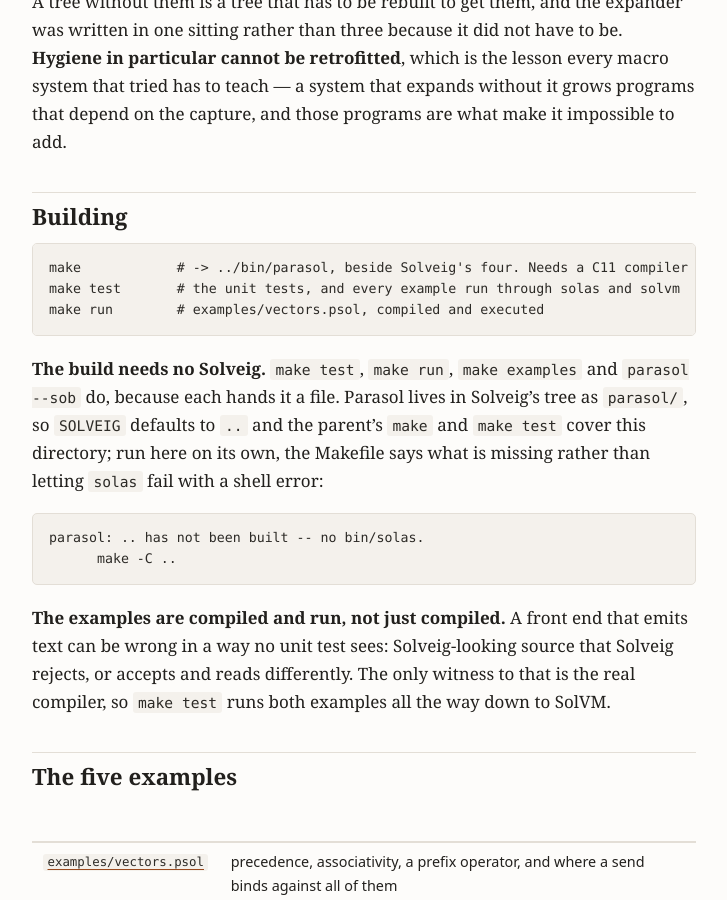
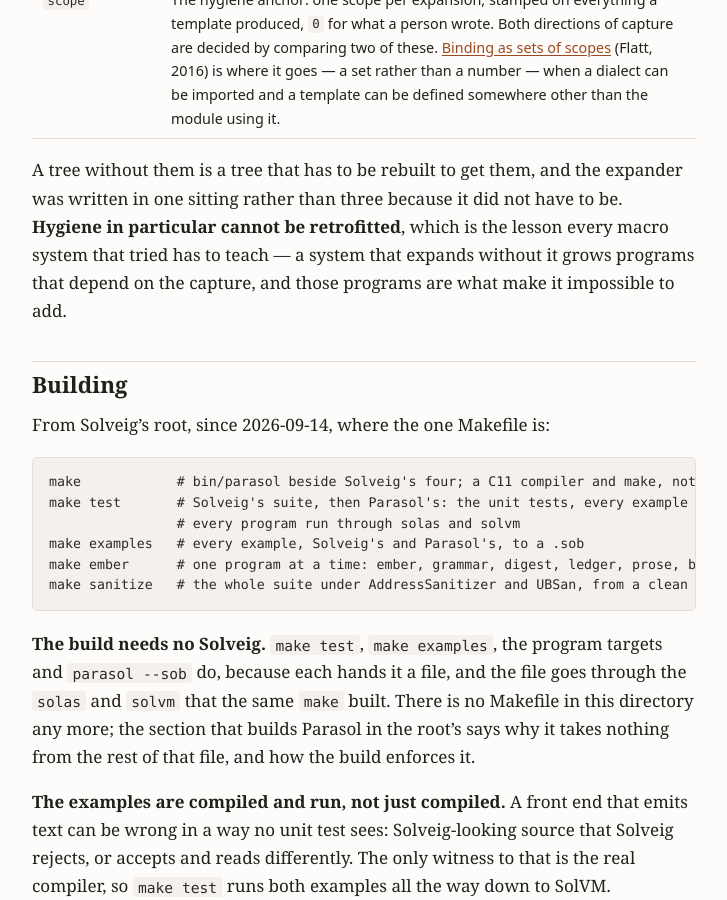
Before and after one commit to hansolovkarlsson/Solveig, a Jekyll site: the page built from parasol/README.md, in a window 1280 px wide and 900 px high, scrolled down 15223 px. Shown: the whole window, without its empty margins (276-1003 px from the left). Built offline with Jekyll 4.4.1, drawn with Linux system fonts in a browser that asks for light colours; our own code applies the rules of GitHub Pages for plain Markdown files; some of the changed text lies outside the part shown.

Commit message:
One Makefile: Parasol's rules become a section of the root's
Step 2 of the plan in parasol/docs/ROADMAP.md. parasol/Makefile is gone;
its rules sit in the root Makefile with paths prefixed parasol/ and objects
under build/parasol/. `make` builds five binaries, `make test` runs
Parasol's suite in the same recipe after the C tests, `make install` puts
bin/parasol beside the four and the dialects beside the library. check,
SOLVEIG=, run and Parasol's dist go; sanitize and examples come to the
root for the whole tree; ember, grammar, digest, ledger, prose, basic and
bignum are root targets.

The claim the separate file kept, that Parasol's build takes nothing from
Solveig, is kept by the build now: a Parasol object is compiled with
Parasol's include path and no other (a probe including solum/common.h was
seen to fail), bin/parasol links libparasol.a only, and test runs nm -g
over the binary and refuses a sol_ export (seen to match bin/solas). The
section sits above the generic object rule because macOS's GNU make 3.81
takes the first matching pattern rule, which the first build found out.

The root README's pipeline line said `proto`; it says `parasol` now, and
seven programs where it said six.

Co-Authored-By: Claude Opus 5 <noreply@anthropic.com>
Claude-Session: https://claude.ai/code/session_01MWUrWnZNP3zquCP4ZTE8tu

````diff
--- a/parasol/README.md
+++ b/parasol/README.md
@@ -82,7 +82,14 @@ then have proved only that Solveig's author can write a front end for Solveig.
 
 So the build takes nothing from Solveig at all. No header, no archive, no symbol.
 Parasol emits text; `solas` reads text. **The coupling is a file format and a
-command line, and it is the same surface anybody else would have.**
+command line, and it is the same surface anybody else would have.** Since
+2026-09-14 the rules that build Parasol live in Solveig's own Makefile, in a
+section of their own, and the claim is kept by the build rather than by a
+separate file: every Parasol object is compiled with Parasol's include path
+and no other, so a `#include "solum/..."` fails to compile; `bin/parasol` is
+linked against `libparasol.a` and nothing else, so a `sol_*` reference fails
+to link; and `make test` reads the binary's symbol table and refuses one that
+exports any.
 
 ## What Parasol is allowed to know about Solveig
 
@@ -610,22 +617,23 @@ impossible to add.
 
 ## Building
 
+From Solveig's root, since 2026-09-14, where the one Makefile is:
+
 ```sh
-make            # -> ../bin/parasol, beside Solveig's four. Needs a C11 compiler and make, and nothing else.
-make test       # the unit tests, and every example run through solas and solvm
-make run        # examples/vectors.psol, compiled and executed
+make            # bin/parasol beside Solveig's four; a C11 compiler and make, nothing else
+make test       # Solveig's suite, then Parasol's: the unit tests, every example and
+                # every program run through solas and solvm
+make examples   # every example, Solveig's and Parasol's, to a .sob
+make ember      # one program at a time: ember, grammar, digest, ledger, prose, basic, bignum
+make sanitize   # the whole suite under AddressSanitizer and UBSan, from a clean build
 ```
 
-**The build needs no Solveig.** `make test`, `make run`, `make examples` and
-`parasol --sob` do, because each hands it a file. Parasol lives in Solveig's
-tree as `parasol/`, so `SOLVEIG` defaults to `..` and the parent's `make` and
-`make test` cover this directory; run here on its own, the Makefile says what is missing rather than
-letting `solas` fail with a shell error:
-
-```
-parasol: .. has not been built -- no bin/solas.
-      make -C ..
-```
+**The build needs no Solveig.** `make test`, `make examples`, the program
+targets and `parasol --sob` do, because each hands it a file, and the file
+goes through the `solas` and `solvm` that the same `make` built. There is no
+Makefile in this directory any more; the section that builds Parasol in the
+root's says why it takes nothing from the rest of that file, and how the
+build enforces it.
 
 **The examples are compiled and run, not just compiled.** A front end that emits
 text can be wrong in a way no unit test sees: Solveig-looking source that
````
Also changed, not shown: CLAUDE.md (+8 -5 lines), parasol/CLAUDE.md (+5 -2 lines), parasol/docs/REFERENCE.md (+16 -11 lines), parasol/docs/ROADMAP.md (+16 -2 lines), parasol/docs/conventions.md (+7 -2 lines), README.md, 3 other files.
